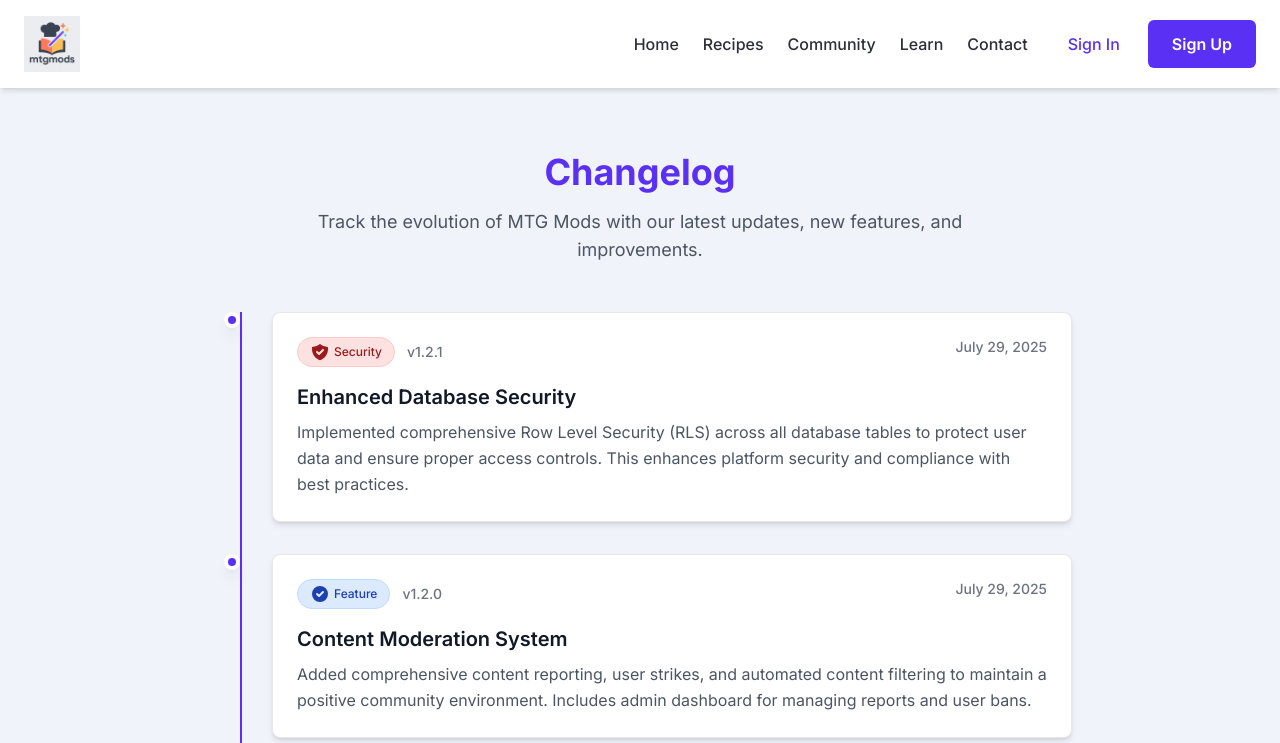
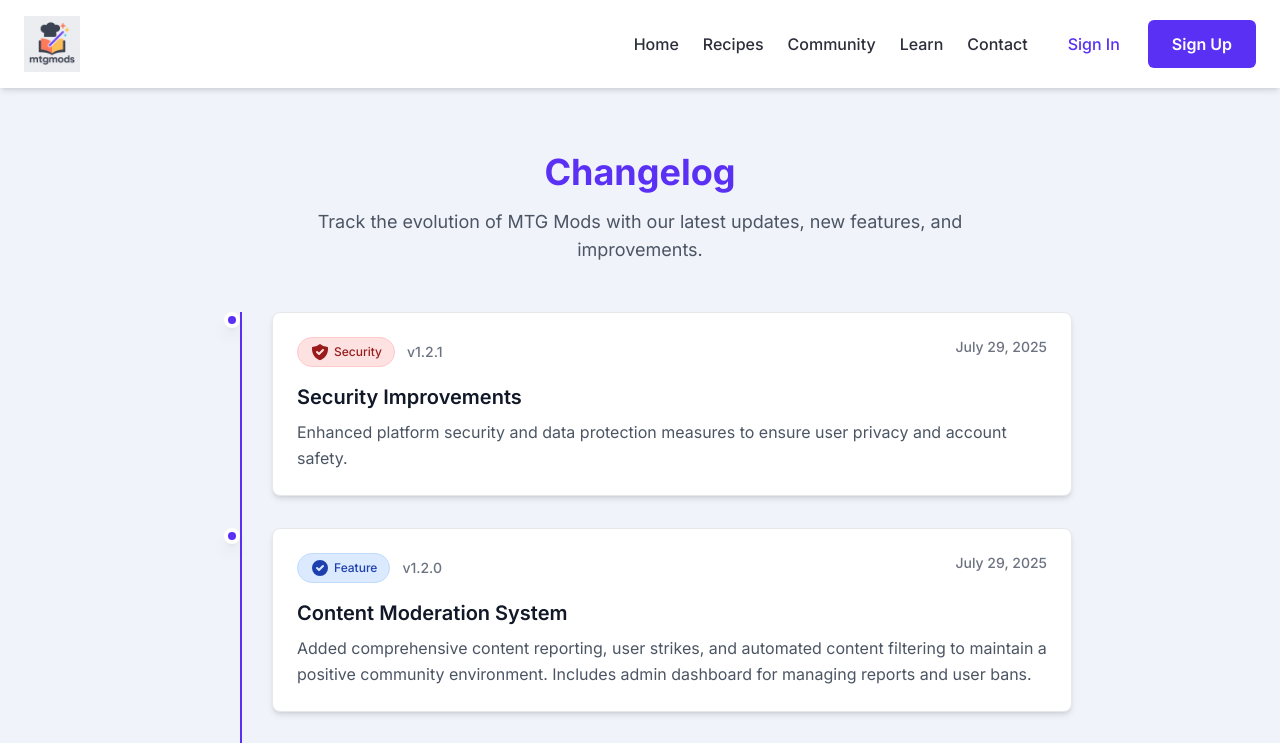
Before and after one commit to natewizz/mtg-mods, a Next.js app: page /changelog in a window 1280 px wide. Shown: the top 743 px of the page. Built offline with nearby package versions, Linux system fonts and the light colour scheme; no server answers.

Commit message:
Make security changelog entry more general to avoid revealing technical details

```diff
--- a/src/app/changelog/page.tsx
+++ b/src/app/changelog/page.tsx
@@ -17,8 +17,8 @@ const changelogData: ChangelogEntry[] = [
   {
     date: '2025-07-29',
     version: 'v1.2.1',
-    title: 'Enhanced Database Security',
-    description: 'Implemented comprehensive Row Level Security (RLS) across all database tables to protect user data and ensure proper access controls. This enhances platform security and compliance with best practices.',
+    title: 'Security Improvements',
+    description: 'Enhanced platform security and data protection measures to ensure user privacy and account safety.',
     type: 'security'
   },
   {
```
